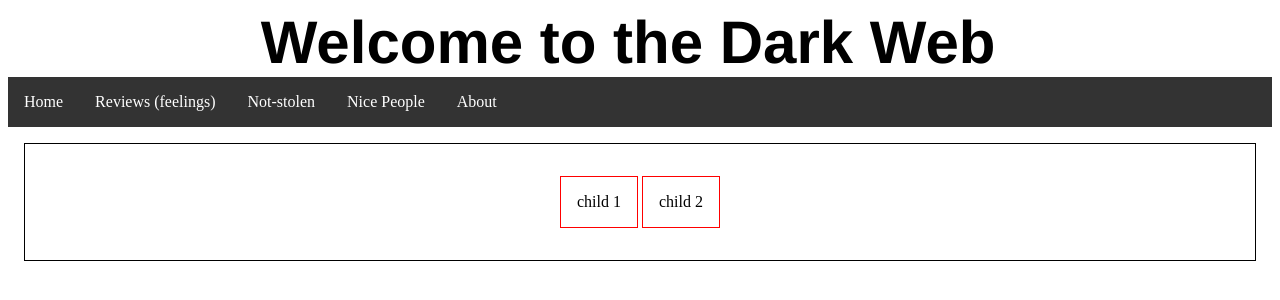
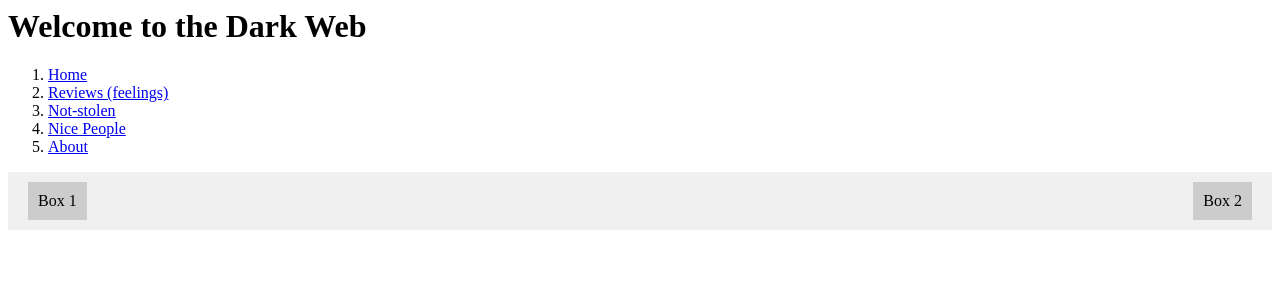
Before and after one commit to ryliewalsh/Orderly, a PHP site: page / in a window 1280 px wide. Shown: the top 300 px of the page. Run offline with PHP 8.4, Linux system fonts and the light colour scheme.

Commit message:
header boxes

```diff
--- a/index.html
+++ b/index.html
@@ -1,6 +1,6 @@
 <?php require_once "header.php"; ?>
 
-<div class='parent'>
-    <div class='child'>child 1</div>
-    <div class='child'>child 2</div>
-  </div>
+<header class="header">
+    <div class="box-left">Box 1</div>
+    <div class="box-right">Box 2</div>
+  </header>
--- a/style.css
+++ b/style.css
@@ -1,124 +1,23 @@
-<!DOCTYPE html>
-<html>
-<head>
-<style>
-h1 {
-  color: blue;
-  font-family: verdana;
-  font-size: 300%;
-}
-p {
-  color: red;
-  font-family: courier;
-  font-size: 160%;
-}
-</style>
-</head>
-<body>
-
-<h1>This is a heading</h1>
-<p>This is a paragraph.</p>
-
-</body>
-body {
-  border: 1px black solid;
-  margin: 50 50;
-  background-color: #F0F0F0;
+.header {
+  display: flex;
+  justify-content: space-between; /* Aligns items with space between them */
+  align-items: center; /* Aligns items vertically */
+  background-color: #f0f0f0;
+  padding: 10px 20px;
 }
 
-label {
-  margin-left: 20px;
-  font-size: 20px;
-
+.box-left,
+.box-right {
+  padding: 10px;
+  background-color: #ccc;
 }
 
-#content {
-  background-color: #FFFFFF;
+.box-left {
+
+  margin-right: auto;
 }
 
-#text {
-  margin-top: 30px;
-  font-size: 40px;
+.box-right {
+
+  margin-left: auto;
 }
-
-h1 {
-  margin: auto;
-  width: 60%;
-  font-family: Helvetica;
-  font-size: 60px;
-}
-
-h2 {
-  font-family: Helvetica;
-  font-size: 25px;
-  margin-left: 10px;
-}
-
-
-ol {
- list-style-type: none;
-  margin: 0;
-  padding: 0;
-  overflow: hidden;
-  background-color: #333333;
-}
-
-
-li {
-  float: left;
-}
-
-li a {
-  display: block;
-  color: white;
-  text-align: center;
-  padding: 16px;
-  text-decoration: none;
-}
-
-li a:hover {
-  background-color: #111111;
-
-}
-
-#footer {
-    background:#222;
-    color:#fff;
-    display:block;
-    float:left;
-    margin-left: 30%:
-}
-
-table {
-   margin-left: 50px;
-   margin-bottom: 50px;
-   border: 1px black solid;
-   border-collapse: collapse;
-}
-
-thead {
-  background-color: #AAA;
-  font-family: Helvetica;
-
-}
-
-.parent {
-  border: 1px solid black;
-  margin: 1rem;
-  padding: 2rem 2rem;
-  text-align: center;
-}
-.child {
-  display: inline-block;
-  border: 1px solid red;
-  padding: 1rem 1rem;
-  vertical-align: middle;
-}
-
-tr, td {
-   font-family: Helvetica;
-   border: 1px black solid;
-   padding: 20 20;
-   font-size: 30px;
-
-}</html>
```
